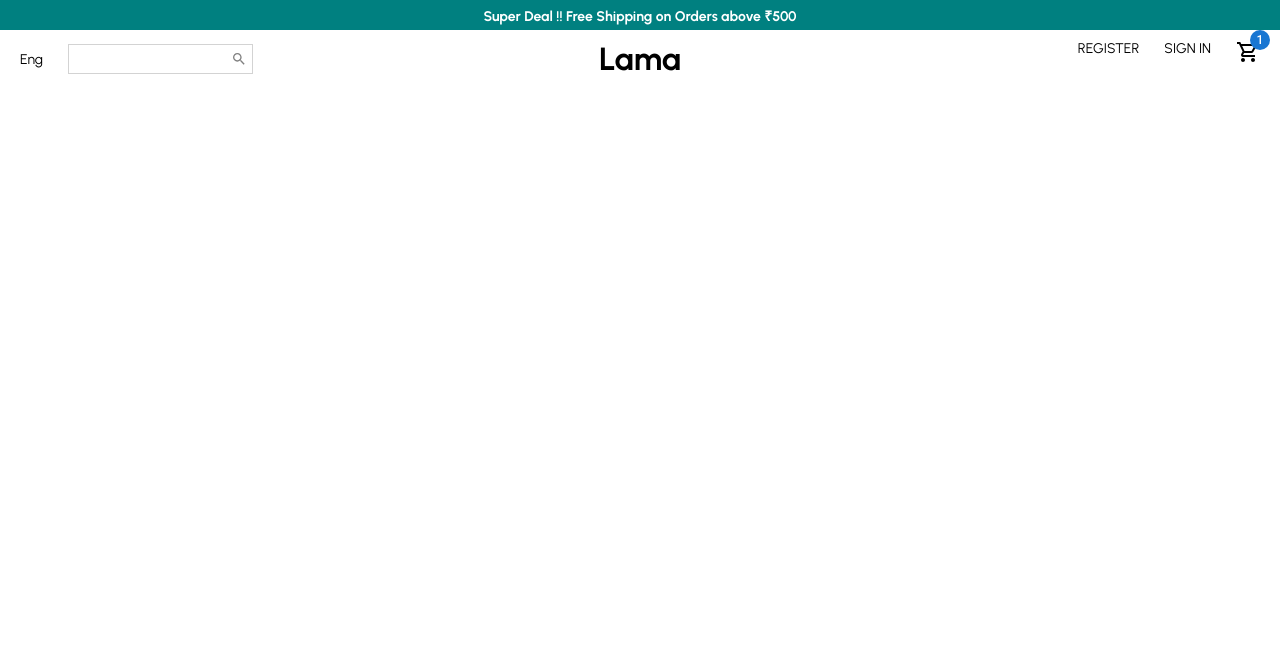
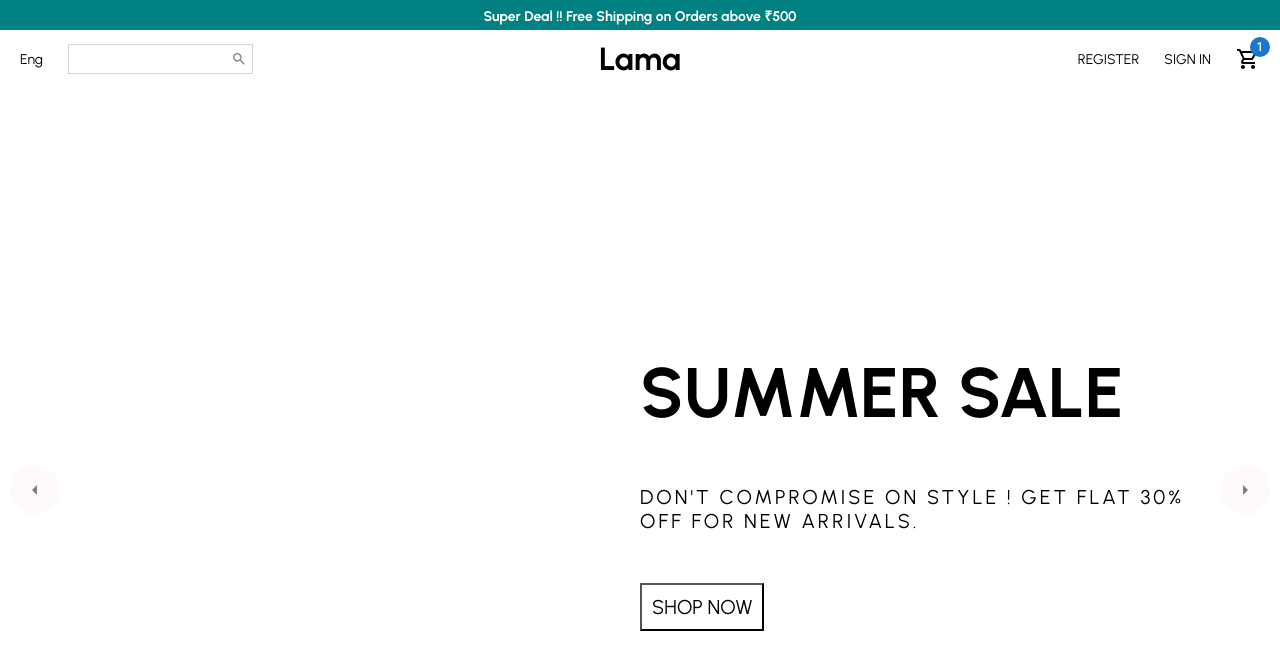
Before and after one commit to AtulHande03a/E-commerce-app, a React (Create React App) app: page / in a window 1280 px wide. Shown: the top 670 px of the page. Built offline with nearby package versions, Linux system fonts and the light colour scheme.

Commit message:
added slider page

```diff
--- a/src/components/Navbar.jsx
+++ b/src/components/Navbar.jsx
@@ -48,6 +48,7 @@ const Right = styled.div`
   flex: 1;
   display: flex;
   justify-content: flex-end;
+  align-items: center;
 `;
 
 const MenuItem = styled.div`
--- a/src/pages/Home.jsx
+++ b/src/pages/Home.jsx
@@ -1,12 +1,14 @@
 import React from "react";
 import { Announcement } from "../components/Announcement";
 import { Navbar } from "../components/Navbar";
+import { Slider } from "../components/Slider";
 
 const Home = () => {
   return (
     <div>
       <Announcement />
       <Navbar />
+      <Slider />
     </div>
   );
 };
```
